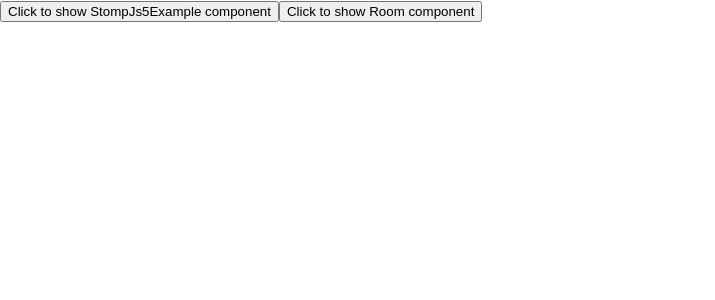
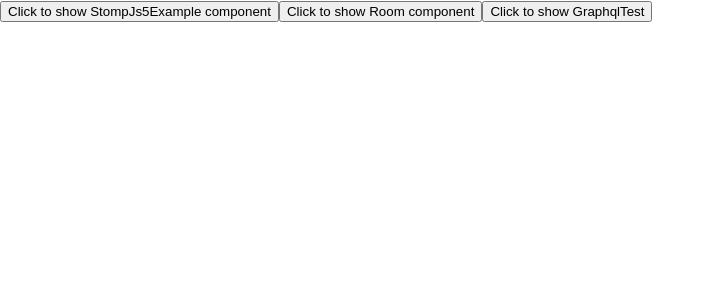
Before and after one commit to dudsons/react-ts-medimanet, a React (Create React App) app: page / in a window 1280 px wide. Shown: the top 300 px of the page, without its empty margins (0-715 px from the left). Built offline with nearby package versions, Linux system fonts and the light colour scheme; no server answers.

Commit message:
Created component for testing graphql queries

```diff
--- a/src/App.tsx
+++ b/src/App.tsx
@@ -4,28 +4,23 @@ import './App.css'
 // import ReactStompExample from "./components/examples/ReactStompExample";
 import Room from "./components/websocket/Room";
 import StompJsExample from "./components/tests/StompJsExample";
+import UserRegisterGraphql from "./components/graphql/UserRegisterGraphql";
+import GraphqlTest from "./components/tests/GraphqlTest";
 // import TestButton from "./components/medimanet/TestButton";
 
 type ShowHideComponent = {
-    room: boolean,
+    showRoom: boolean,
     showHideStompJs5Example: boolean,
+    showGraphqlTest: boolean,
 }
 
 
 class App extends Component<any, ShowHideComponent> {
 
-    // constructor() {
-    //   super();
-    //   this.state = {
-    //     name: "React",
-    //     showHideStompJs5Example: false,
-    //     showHideReactStompExample: false,
-    //   };
-    // }
-
     state: ShowHideComponent = {
-        room: false,
-        showHideStompJs5Example: false
+        showRoom: false,
+        showHideStompJs5Example: false,
+        showGraphqlTest: false
     };
 
     hideComponent(name: string) {
@@ -33,10 +28,17 @@ class App extends Component<any, ShowHideComponent> {
         switch (name) {
             case "showHideStompJs5Example":
                 this.setState({showHideStompJs5Example: !this.state.showHideStompJs5Example});
-                this.setState({room: false});
+                this.setState({showRoom: false});
+                this.setState({showGraphqlTest: false});
                 break;
-            case "room":
-                this.setState({room: !this.state.room});
+            case "showRoom":
+                this.setState({showRoom: !this.state.showRoom});
+                this.setState({showHideStompJs5Example: false});
+                this.setState({showGraphqlTest: false});
+                break;
+            case "showGraphqlTest":
+                this.setState({showGraphqlTest: !this.state.showGraphqlTest});
+                this.setState({showRoom: false});
                 this.setState({showHideStompJs5Example: false});
                 break;
             default:
@@ -45,19 +47,23 @@ class App extends Component<any, ShowHideComponent> {
     }
 
     render() {
-        const {showHideStompJs5Example, room} = this.state;
+        const {showHideStompJs5Example, showRoom, showGraphqlTest} = this.state;
         return (
             <div>
                 <div>
                     <button onClick={() => this.hideComponent("showHideStompJs5Example")}>
                         Click to show StompJs5Example component
                     </button>
-                    <button onClick={() => this.hideComponent("room")}>
+                    <button onClick={() => this.hideComponent("showRoom")}>
                         Click to show Room component
                     </button>
+                    <button onClick={() => this.hideComponent("showGraphqlTest")}>
+                        Click to show GraphqlTest
+                    </button>
                 </div>
-                {room && <Room/>}
+                {showRoom && <Room/>}
                 {showHideStompJs5Example && <StompJsExample/>}
+                {showGraphqlTest && <GraphqlTest/>}
             </div>
         );
     }
--- /dev/null
+++ b/src/components/tests/GraphqlTest.tsx
@@ -0,0 +1,48 @@
+import React, {Component} from 'react';
+import {Client} from '@stomp/stompjs';
+import '../../css/Room.css'
+import {
+    ApolloClient,
+    gql,
+    useMutation,
+    NormalizedCacheObject
+} from '@apollo/client';
+import {cache} from "../../cash";
+
+
+export default class GraphqlTest extends Component <any, any> {
+
+    client: ApolloClient<NormalizedCacheObject> = new ApolloClient({
+        cache,
+        uri: 'http://localhost:8080/graphql'
+    });
+
+
+    getMoviesFromServer() {
+        this.client
+        .query({
+            query: gql`
+                query TestQuery {
+                    getMovies(limit:10){
+                        id,
+                        author
+                    }
+                }
+            `
+        })
+        .then(result => console.log(result));
+    }
+
+    render() {
+        useQu
+        return (
+            <div>
+                <div>
+                    <p>Graphql tests buttons</p>
+                    <button onClick={()=>this.getMoviesFromServer()}>Graphql Get movies</button>
+                    <p ></p>
+                </div>
+            </div>
+        );
+    }
+}
--- a/src/components/websocket/Room.tsx
+++ b/src/components/websocket/Room.tsx
@@ -6,7 +6,7 @@ type QuoteState = {
     currentColour: string,
 }
 
-class Room extends Component <any, QuoteState> {
+export default class Room extends Component <any, QuoteState> {
 
     state: QuoteState = {
         currentColour: 'green',
@@ -70,5 +70,3 @@ class Room extends Component <any, QuoteState> {
         );
     }
 }
-
-export default Room
--- a/src/index.tsx
+++ b/src/index.tsx
@@ -30,8 +30,23 @@ client
         }
     `
 })
+
 .then(result => console.log(result));
 
+
+client
+.query({
+    query: gql`
+        query TestQuery {
+            getMovies(limit:10){
+                id,
+                author
+            }
+        }
+    `
+})
+
+.then(result => console.log(result));
 
 const randomQuotes: string[] = [
     "Before you judge a man, walk a mile in his shoes. After that who cares?... He’s a mile away and you’ve got his shoes!",
```
